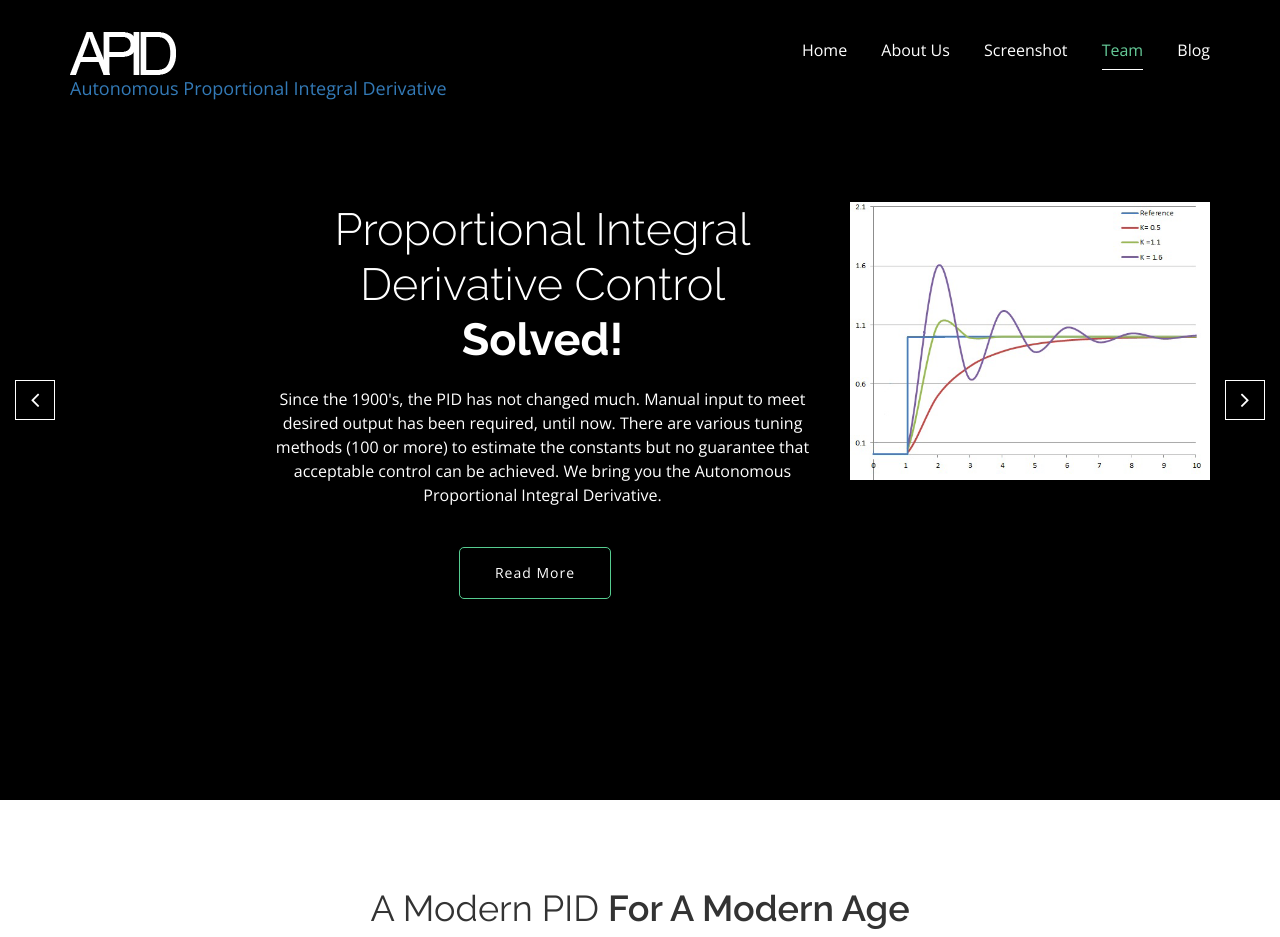
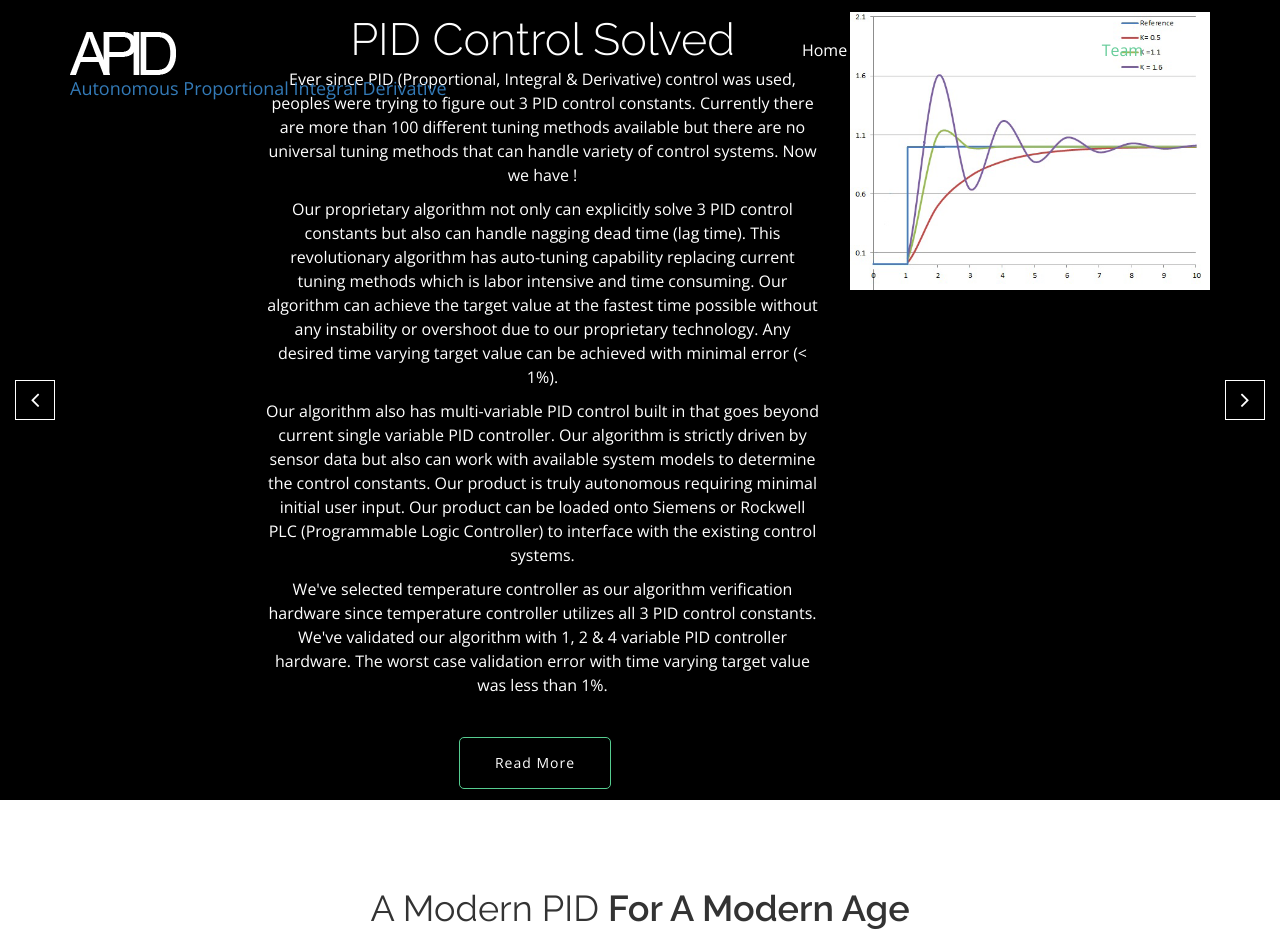
Before and after one commit to oprogfrogo/pid, a PHP site: page / in a window 1280 px wide. Shown: the top 937 px of the page. Run offline with PHP 8.4, Linux system fonts and the light colour scheme.

Commit message:
update words

```diff
--- a/index.php
+++ b/index.php
@@ -123,14 +123,21 @@
                                 <div class="col-md-6 col-sm-8 col-xs-12 col-md-offset-2">
                                     <div class="slider-content">
                                         <div class="slider-text">
-                                            <h2>Proportional Integral Derivative Control</h2>
-                                            <h3>Solved!</h3>
+                                            <h2>PID Control Solved</h2>
                                             <p>
-                                              Since the 1900's, the PID has not changed much. Manual
-                                              input to meet desired output has been required, until now.
-                                              There are various tuning methods (100 or more) to estimate
-                                              the constants but no guarantee that acceptable control can be achieved.
-                                              We bring you the Autonomous Proportional Integral Derivative.
+                                              Ever since PID (Proportional, Integral & Derivative) control was used, peoples were
+                                              trying to figure out 3 PID control constants. Currently there are more than 100 different
+                                              tuning methods available but there are no universal tuning methods that can handle variety
+                                              of control systems. Now we have !
+                                            </p>
+                                            <p>
+                                              Our proprietary algorithm not only can explicitly solve 3 PID control constants but also can handle nagging dead time (lag time). This revolutionary algorithm has auto-tuning capability replacing current tuning methods which is labor intensive and time consuming. Our algorithm can achieve the target value at the fastest time possible without any instability or overshoot due to our proprietary technology. Any desired time varying target value can be achieved with minimal error (< 1%).
+                                            </p>
+                                            <p>
+                                              Our algorithm also has multi-variable PID control built in that goes beyond current single variable PID controller. Our algorithm is strictly driven by sensor data but also can work with available system models to determine the control constants. Our product is truly autonomous requiring minimal initial user input. Our product can be loaded onto Siemens or Rockwell PLC (Programmable Logic Controller) to interface with the existing control systems.
+                                            </p>
+                                            <p>
+                                              We've selected temperature controller as our algorithm verification hardware since temperature controller utilizes all 3 PID control constants. We've validated our algorithm with 1, 2 & 4 variable PID controller hardware. The worst case validation error with time varying target value was less than 1%.
                                             </p>
                                             <a href="" class="btn">Read More</a>
                                         </div>
```
Also changed, not shown: 2 other files.
